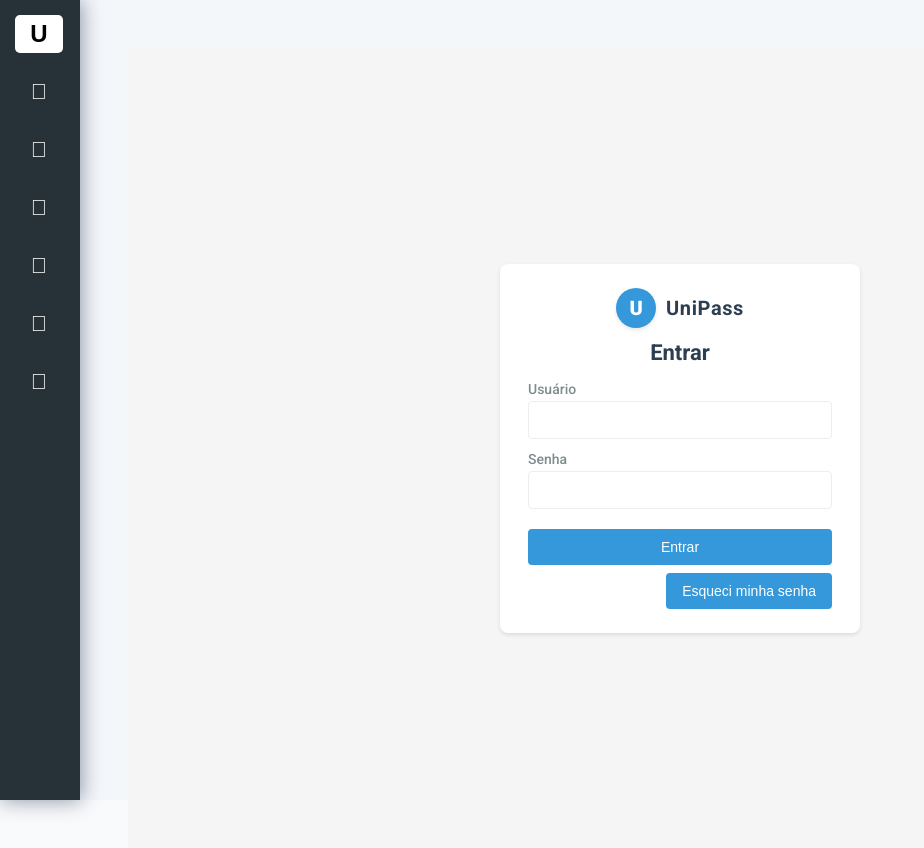
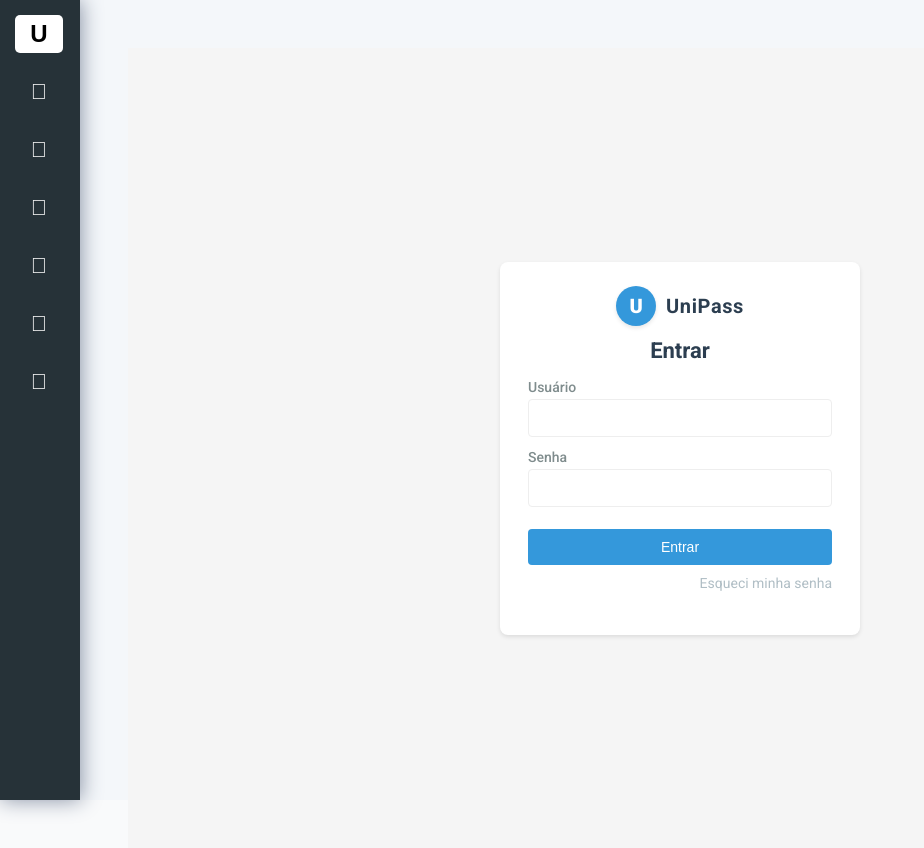
Before and after one commit to jandersn01/University-transportation-management-system, an Angular app in the folder unipass-manager/: page /login in a window 1280 px wide. Shown: the whole page, without its empty margins (0-924 px from the left). Built offline with nearby package versions, Linux system fonts and the light colour scheme.

Commit message:
style: ajusta estilizacao do esqueci minha senha

```diff
--- a/unipass-manager/src/app/pages/login/login.component.css
+++ b/unipass-manager/src/app/pages/login/login.component.css
@@ -76,7 +76,7 @@
 }
 
 .login-container button {
-  margin-top: 8px;
+  margin-top: 10px;
   padding: 10px 16px;
   font-size: 14px;
   font-weight: 500;
@@ -112,3 +112,11 @@
 .forgot-password:hover {
   text-decoration: underline;
 }
+
+.forgot-password-text {
+  text-align: right;
+  font-size: 14px;
+  color: #b0bec5;
+  margin-bottom: 20px;
+  margin-top: 10px;
+}
--- a/unipass-manager/src/app/pages/login/login.component.html
+++ b/unipass-manager/src/app/pages/login/login.component.html
@@ -15,8 +15,9 @@
 
     <button type="submit">Entrar</button>
 
-    <button type="button" class="forgot-password" (click)="onForgotPassword()">
+    <!-- Frase de esqueci minha senha alinhada à direita, abaixo do campo de senha -->
+    <div class="forgot-password-text">
       Esqueci minha senha
-    </button>
+    </div>
   </form>
 </div>
```
